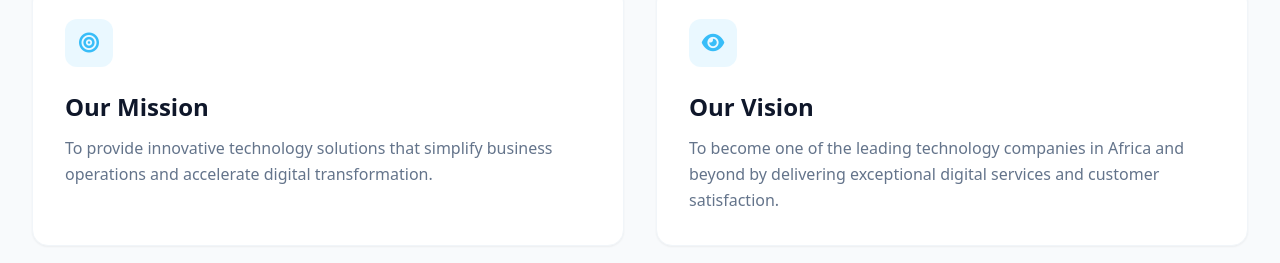
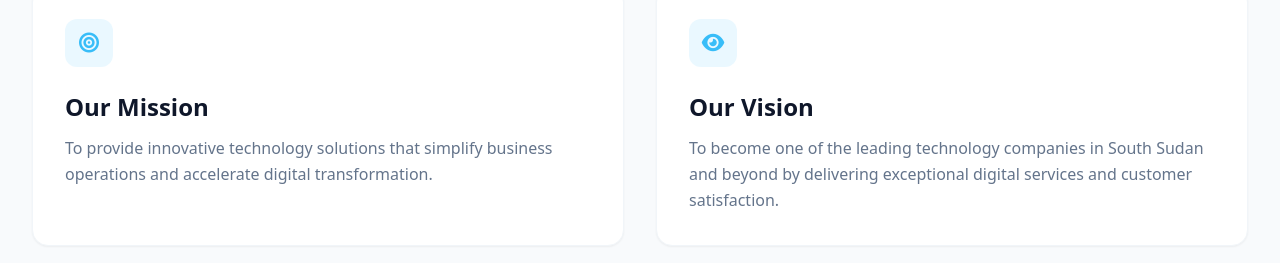
Before and after one commit to Techgiants023/TechGiants, a plain HTML site: page index.html in a window 1280 px wide. Shown: the part 1173-1436 px from the top of the page. Drawn offline with nearby package versions, Linux system fonts and the light colour scheme.

Commit message:
Update index.html

```diff
--- a/index.html
+++ b/index.html
@@ -169,7 +169,7 @@ $ deployment status: SUCCESSFUL</code></pre>
             <div class="bg-white dark:bg-slate-800 p-8 rounded-2xl shadow-sm border border-slate-100 dark:border-slate-700">
                 <div class="w-12 h-12 bg-skyBlue/10 text-skyBlue rounded-xl flex items-center justify-center mb-6 text-xl"><i class="fas fa-eye"></i></div>
                 <h3 class="text-2xl font-bold mb-3">Our Vision</h3>
-                <p class="text-slate-500 dark:text-slate-400 leading-relaxed">To become one of the leading technology companies in Africa and beyond by delivering exceptional digital services and customer satisfaction.</p>
+                <p class="text-slate-500 dark:text-slate-400 leading-relaxed">To become one of the leading technology companies in South Sudan and beyond by delivering exceptional digital services and customer satisfaction.</p>
             </div>
         </div>
 
```
